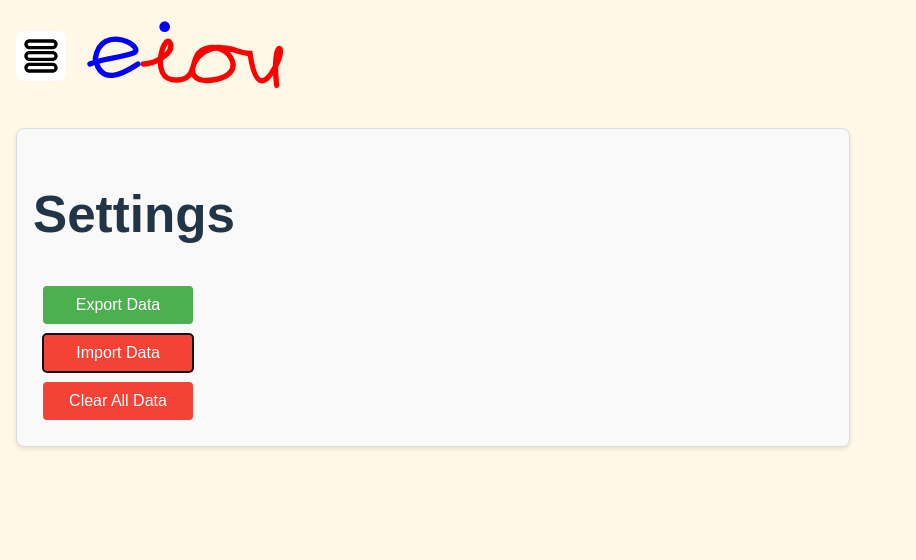
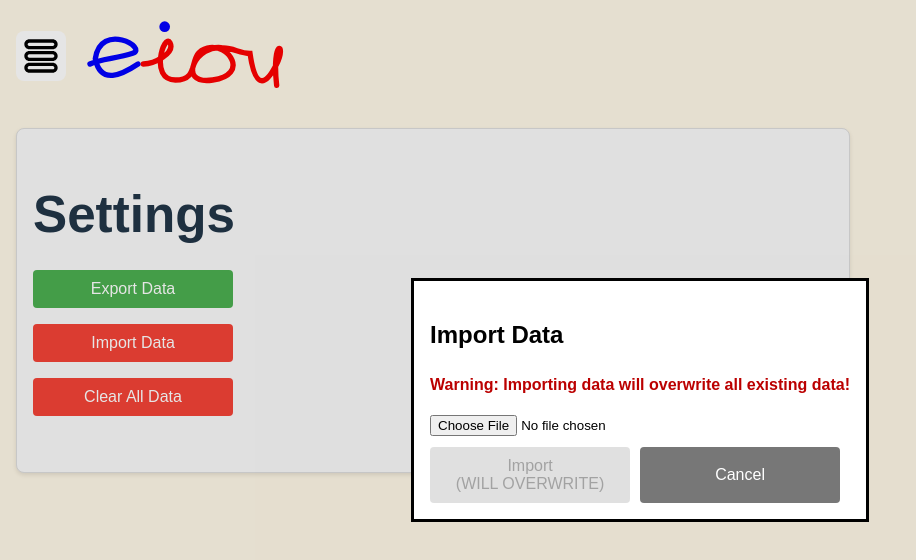
Before and after one commit to b-h-mck/eiou, a React (Vite) app: page /settings in a window 1280 px wide. Both pictures are taken after a click on the button "Import Data". Shown: the top 560 px of the page, without its empty margins (0-916 px from the left). Built offline with nearby package versions, Linux system fonts and the light colour scheme.

Commit message:
Import functionality

```diff
--- a/src/features/Settings/Settings.css
+++ b/src/features/Settings/Settings.css
@@ -1,13 +1,16 @@
 .settings {
     max-width: 800px;
+    display: flex;
+    flex-direction: column;
+    gap: 16px;
 }
 
-.settings h2 {
-    font-size: 1.5rem;
-    margin-bottom: 20px;
+.settings h1 {
+    margin-bottom: 10px;
 }
 
-.settings button {
+.settings button,
+dialog button {
     display: block;
     color: white;
     border: none;
@@ -16,23 +19,58 @@
     cursor: pointer;
     border-radius: 4px;
     transition: background-color 0.3s ease;
-    width: 150px;
+    width: 200px;
     text-align: center;
-    margin: 10px;
 }
 
-.settings .dangerous-button {
+.dangerous-button {
     background-color: #f44336;
 }
 
-.settings .dangerous-button:hover {
+.dangerous-button:hover {
     background-color: #d32f2f;
 }
 
-.settings .safe-button {
+.safe-button {
     background-color: #4CAF50;
 }
 
-.settings .safe-button:hover {
+.safe-button:hover {
     background-color: #388E3C;
 }
+
+.cancel-button {
+    background-color: #777777;
+}
+
+.cancel-button:hover {
+    background-color: #999999;
+}
+
+dialog button:disabled {
+    background-color: #cccccc;
+    color: #666666;
+    cursor: not-allowed;
+    opacity: 0.6;
+    pointer-events: none;
+}
+
+
+dialog form {
+    display: flex;
+    flex-direction: row;
+    margin-top: 10px;
+    gap: 10px;
+}
+
+.message {
+    color: red;
+    font-size: 1rem;
+    margin-top: 0.5rem;
+    opacity: 1;
+    transition: opacity 1s ease-in-out;
+}
+
+.message.fade-out {
+    opacity: 0;
+}
--- a/src/features/Settings/Settings.tsx
+++ b/src/features/Settings/Settings.tsx
@@ -1,8 +1,15 @@
 import "./Settings.css";
-import { clearAllPeople, clearAllTxns, getAllPeople, getAllTxns } from "../../shared/store";
-
+import { addPeopleToDB, addTxnsToDB, clearAllPeople, clearAllTxns, getAllPeople, getAllTxns } from "../../shared/store";
+import { useRef, useState } from "react";
 
 const Settings = () => {
+    const [message, setMessage] = useState("");
+    const [confirmImportDisabled, setConfirmImportDisabled] = useState(true);
+
+    const showMessage = (msg: string) => {
+        setMessage(msg);
+        setTimeout(() => setMessage(""), 5000); // Clear the message after 5 seconds
+    };
 
     const exportData = async () => {
         const people = await getAllPeople();
@@ -11,7 +18,7 @@ const Settings = () => {
         const allData = {
             people,
             txns
-        }
+        };
 
         const allDataString = JSON.stringify(allData, null, 2);
 
@@ -24,20 +31,42 @@ const Settings = () => {
         a.click();
 
         URL.revokeObjectURL(url);
-    }
+        showMessage("Data exported as eiou-data.json");
+    };
 
     const importData = async () => {
-        // Implement the import logic here
-        console.log("Importing data...");
-    }
+        const dialog = document.getElementById("import-data-dialog") as HTMLDialogElement;
+        dialog.showModal();
+    };
+
+    const confirmImport = async (event: React.MouseEvent<HTMLButtonElement>) => {
+        event.preventDefault();
+        const dialog = document.getElementById("import-data-dialog") as HTMLDialogElement;
+        const fileInput = dialog.querySelector("input[type='file']") as HTMLInputElement;
+        const file = fileInput.files?.[0];
+        if (file) {
+            const reader = new FileReader();
+            reader.onload = async (e) => {
+                const data = JSON.parse(e.target?.result as string);
+                await clearAllPeople();
+                await clearAllTxns();
+                await addPeopleToDB(data.people);
+                await addTxnsToDB(data.txns);
+                showMessage("Data imported successfully!");
+            };
+            reader.readAsText(file);
+        }
+        dialog.close();
+    };
 
     const clearData = async () => {
         await clearAllPeople();
         await clearAllTxns();
-        console.log("All data cleared!");
+        showMessage("All data cleared!");
     };
 
     return (
+        <>
         <section className="settings">
             <h1>Settings</h1>
             <button onClick={exportData} className="safe-button">
@@ -49,7 +78,28 @@ const Settings = () => {
             <button onClick={clearData} className="dangerous-button">
                 Clear All Data
             </button>
+            <p className="message">{message ?? "&nbsp;"}</p>
         </section>
+        <dialog id="import-data-dialog">
+            <div>
+                <h2>Import Data</h2>
+                <p className="warning">Warning: Importing data will overwrite all existing data!</p>
+                <input
+                    className="file-input"
+                    type="file"
+                    accept=".json"
+                    onChange={(e) => {
+                        const file = e.target.files?.[0];
+                        setConfirmImportDisabled(!file);
+                    }}
+                />
+                <form method="dialog">
+                    <button className="dangerous-button" onClick={confirmImport} disabled={confirmImportDisabled}>Import<br/>(WILL OVERWRITE)</button>
+                    <button className="cancel-button">Cancel</button>
+                </form>
+            </div>
+        </dialog>
+        </>
     );
 };
 
--- a/src/shared/store.ts
+++ b/src/shared/store.ts
@@ -30,6 +30,13 @@ export const addPersonToDB = async (person: Person) => {
     await db.add(PEOPLE_STORE, person)
 };
 
+export const addPeopleToDB = async (people: Person[]) => {
+    const db = await initDB();
+    for (const person of people) {
+        await db.add(PEOPLE_STORE, person);
+    }
+}
+
 export const clearAllPeople = async () => {
     const db = await initDB();
     await db.clear(PEOPLE_STORE);
@@ -45,6 +52,13 @@ export const addTxnToDB = async (txn: Txn) => {
     await db.add(TXNS_STORE, txn, txn.id);
 };
 
+export const addTxnsToDB = async (txns: Txn[]) => {
+    const db = await initDB();
+    for (const txn of txns) {
+        await db.add(TXNS_STORE, txn, txn.id);
+    }
+}
+
 export const putTxnInDB = async (txn: Txn) => {
     const db = await initDB();
     await db.put(TXNS_STORE, txn, txn.id);
```
Also changed, not shown: 1 other file (tests, documents, lock files or other folders).
